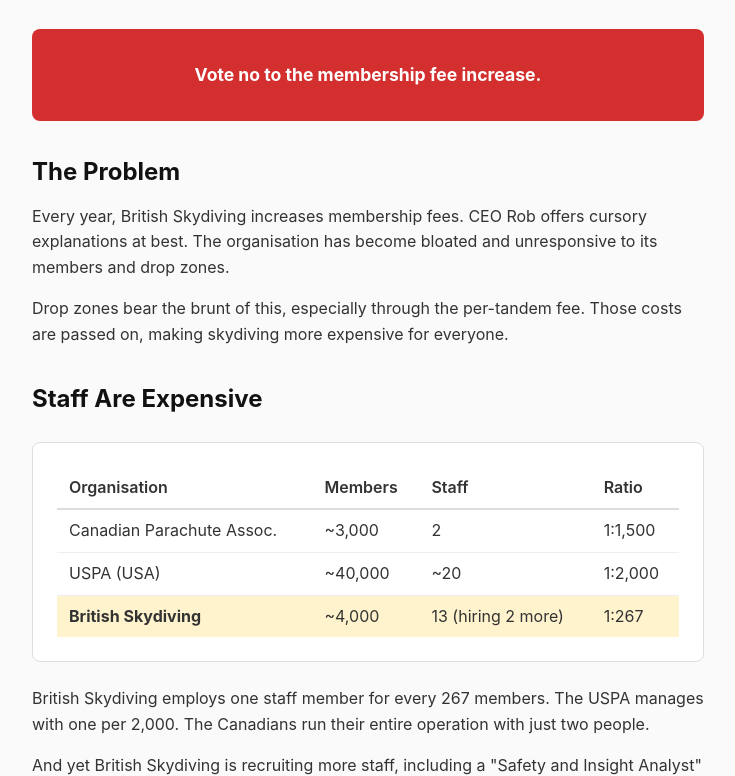
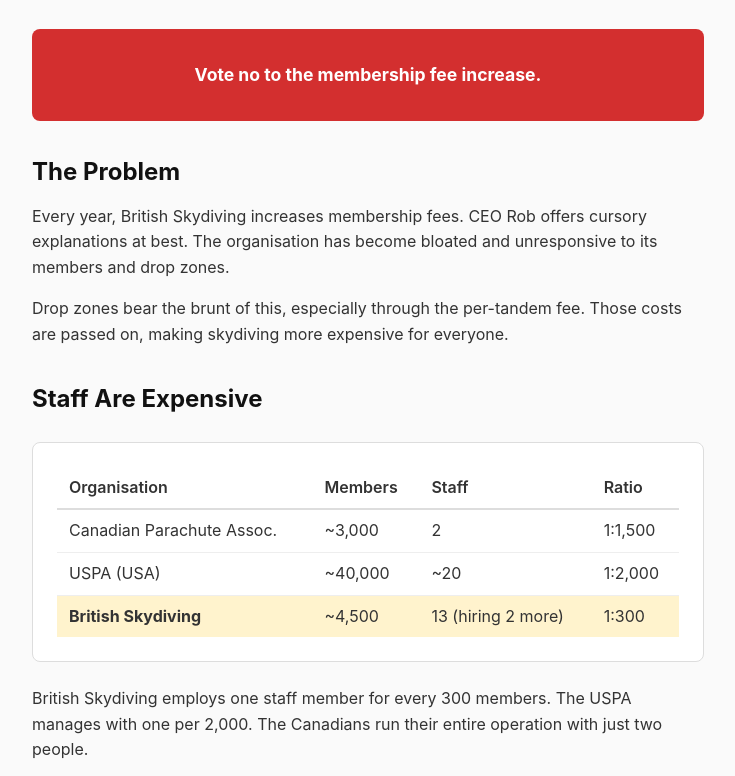
Before and after one commit to ConfusedVorlon/LessBS, a plain HTML site: page index.html in a window 1280 px wide. Shown: the part 151-927 px from the top of the page, without its empty margins (272-1007 px from the left). Drawn offline with Linux system fonts and the light colour scheme.

Commit message:
update BS numbers

```diff
--- a/index.html
+++ b/index.html
@@ -129,13 +129,13 @@
                 </tr>
                 <tr class="highlight">
                     <td><strong>British Skydiving</strong></td>
-                    <td>~4,000</td>
+                    <td>~4,500</td>
                     <td>13 (hiring 2 more)</td>
-                    <td>1:267</td>
+                    <td>1:300</td>
                 </tr>
             </table>
         </div>
-        <p>British Skydiving employs one staff member for every 267 members. The USPA manages with one per 2,000. The Canadians run their entire operation with just two people.</p>
+        <p>British Skydiving employs one staff member for every 300 members. The USPA manages with one per 2,000. The Canadians run their entire operation with just two people.</p>
 
         <p>And yet British Skydiving is recruiting more staff, including a "Safety and Insight Analyst" to join the existing FOUR safety staff. Meanwhile, money flows to vanity projects like the Ambassador Programme.</p>
 
```
